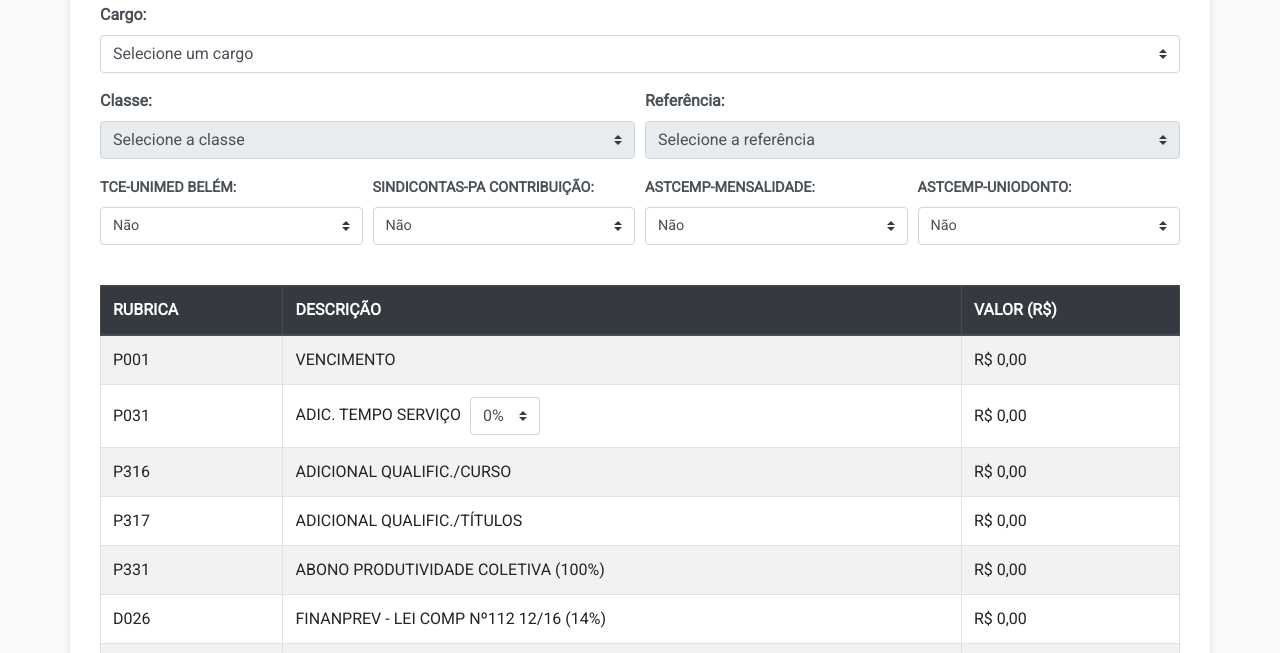
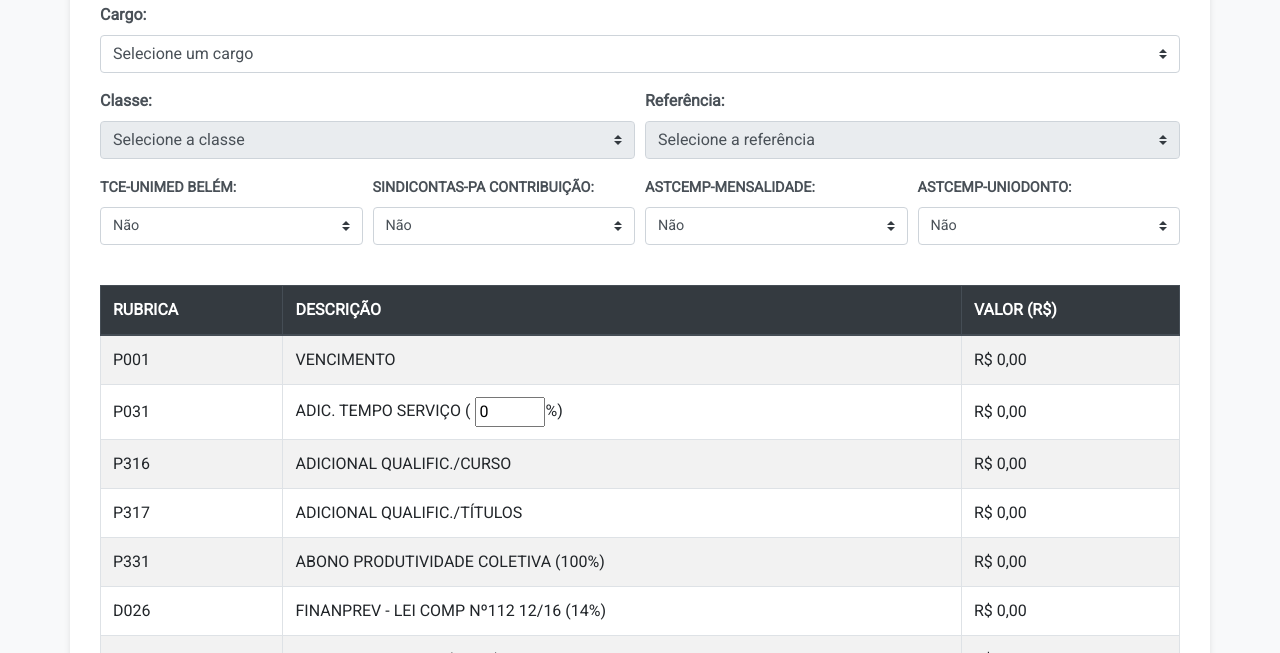
Before and after one commit to rjcecim/contracheque, a plain HTML site: page index.html in a window 1280 px wide. Shown: the part 147-800 px from the top of the page. Drawn offline with nearby package versions, Linux system fonts and the light colour scheme.

Commit message:
Update index.html

```diff
--- a/index.html
+++ b/index.html
@@ -92,21 +92,7 @@
                         <td>P031</td>
                         <td>
                             ADIC. TEMPO SERVIÇO
-                            <select id="adicTempoServico" class="form-control d-inline-block" style="width: 80px; margin-left: 5px;">
-                                <option value="0">0%</option>
-                                <option value="5">5%</option>
-                                <option value="10">10%</option>
-                                <option value="15">15%</option>
-                                <option value="20">20%</option>
-                                <option value="25">25%</option>
-                                <option value="30">30%</option>
-                                <option value="35">35%</option>
-                                <option value="40">40%</option>
-                                <option value="45">45%</option>
-                                <option value="50">50%</option>
-                                <option value="55">55%</option>
-                                <option value="60">60%</option>
-                            </select>
+                            (<input type="number" id="adicTempoServico" value="0" step="5" min="0" max="60" style="width: 70px;">%)
                         </td>
                         <td id="valorP031">R$ 0,00</td>
                     </tr>
```
